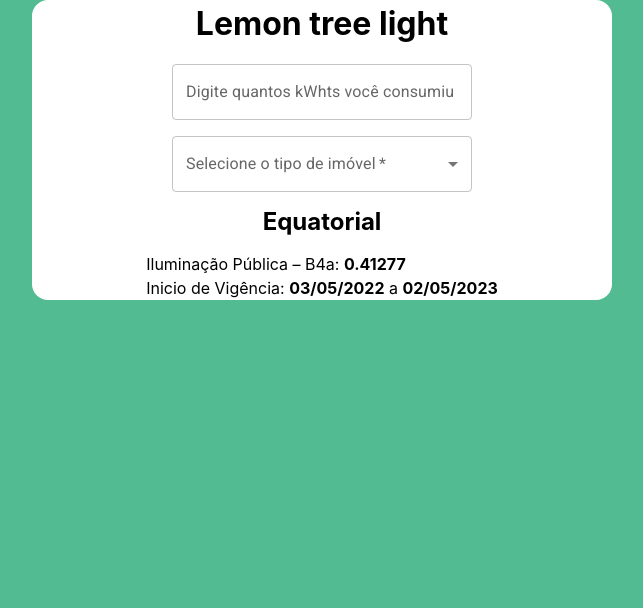
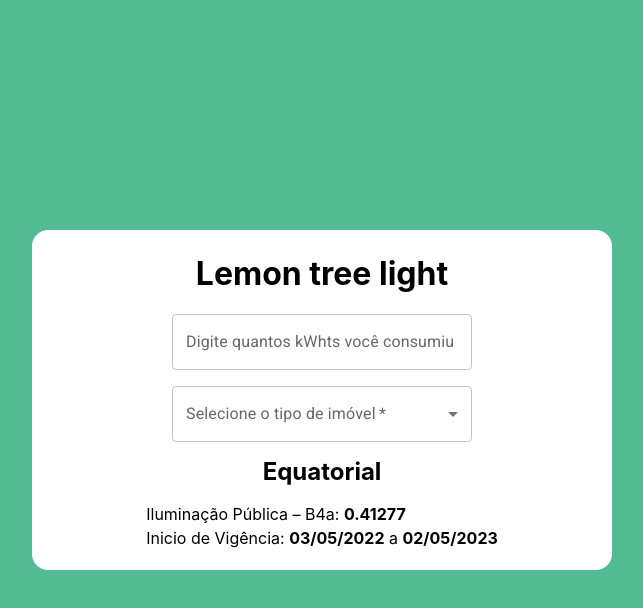
Before and after one commit to Gabrielsv01/lemon-tree-lighting, a React (Vite) app: page / in a window 1280 px wide. Shown: the top 608 px of the page, without its empty margins (318-961 px from the left). Built offline with nearby package versions, Linux system fonts and the light colour scheme.

Commit message:
chore(styles): add spacing on content

```diff
--- a/src/pages/Home/styles.ts
+++ b/src/pages/Home/styles.ts
@@ -29,7 +29,11 @@
     padding: ${theme.spacing.small}px;
     margin: ${theme.spacing.small}px;
     width: auto ;
-    `}
+  `}
+
+  ${media.desktop`
+    padding: ${theme.spacing.medium}px ${theme.spacing.zero}px;
+  `}
 
   .MuiFormLabel-root {
     background-color: ${theme.colors.white};
@@ -41,6 +45,11 @@
   flex: 1;
   flex-direction: column;
   align-items: center;
+
+  ${media.desktop`
+    justify-content: center;
+    height: 100vh;
+  `}
 `;
 
 export const WrapperDropDown = styled.div`
```
